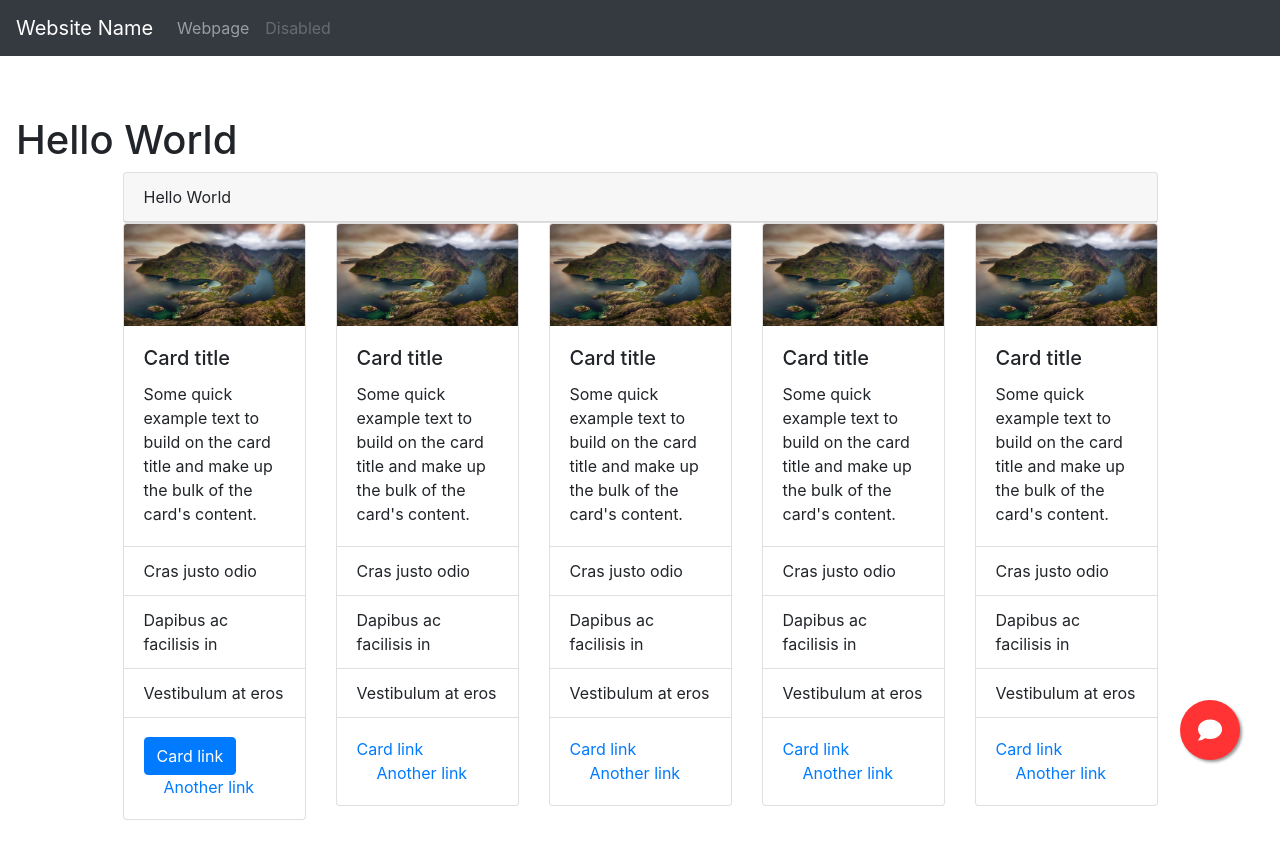
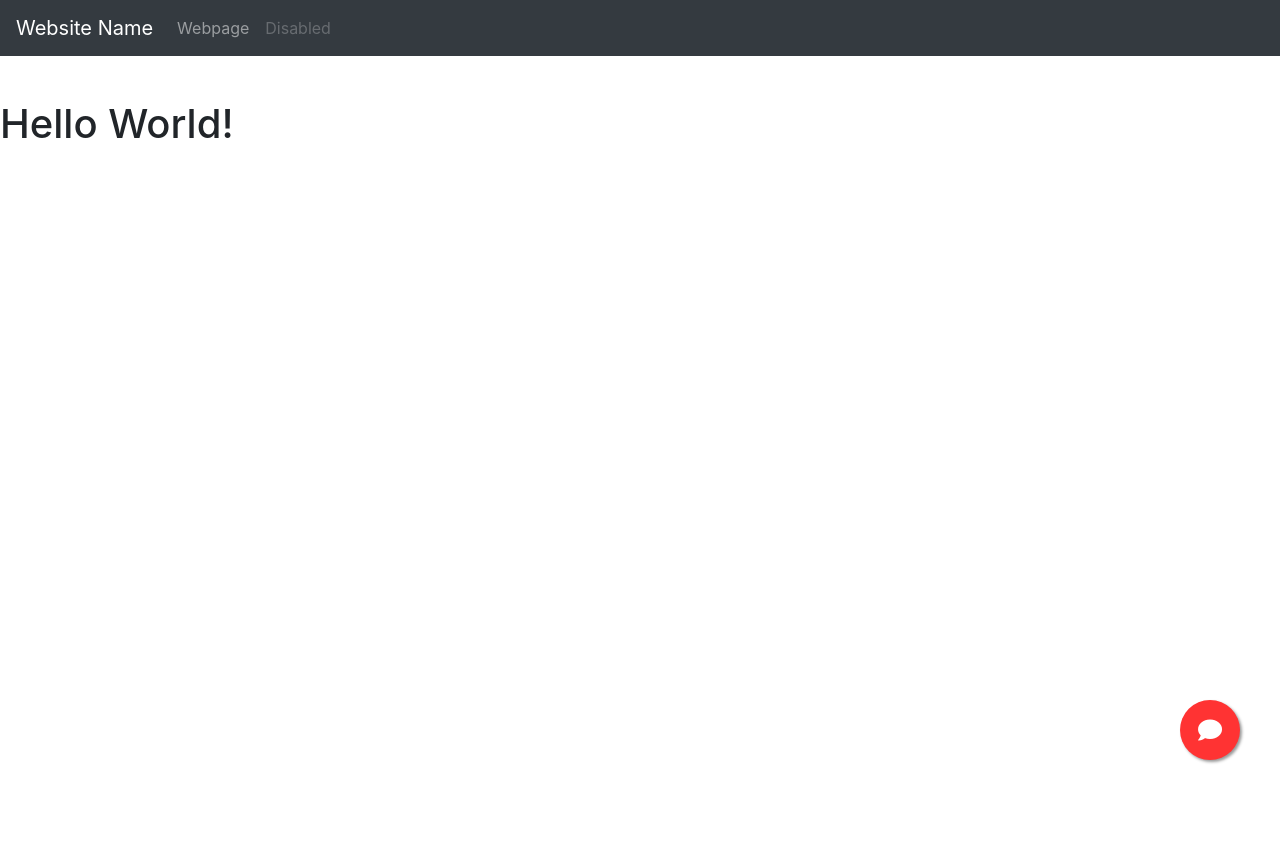
Before and after one commit to Bailey-1/Portfolio-Website, a plain HTML site: page index.html in a window 1280 px wide. Shown: the top 856 px of the page. After the commit the page ends 800 px from the top, so only its background shows below. Drawn offline with nearby package versions, Linux system fonts and the light colour scheme.

Commit message:
things
things

```diff
--- a/index.html
+++ b/index.html
@@ -36,117 +36,11 @@
 				</ul>
 			</div>
 		</nav>
+
 		<div class="" style="height:100px">
 
 		</div>
-
-		<div class="p-3" style="height:3000px">
-			<h1 class="">Hello World</h1>
-
-			<div class="row justify-content-center">
-				<div class="col-10">
-					<div class="card">
-						<div class="card-header">
-							Hello World
-						</div>
-					</div>
-				</div>
-			</div>
-
-			<div class="row justify-content-center">
-				<div class="col-md-2">
-					<div class="card" style="">
-						<img class="card-img-top" src="images/BingImageOfTheDay_20180926.jpg" alt="Card image cap">
-					  	<div class="card-body">
-							<h5 class="card-title">Card title</h5>
-							<p class="card-text">Some quick example text to build on the card title and make up the bulk of the card's content.</p>
-					  	</div>
-					  	<ul class="list-group list-group-flush">
-							<li class="list-group-item">Cras justo odio</li>
-							<li class="list-group-item">Dapibus ac facilisis in</li>
-							<li class="list-group-item">Vestibulum at eros</li>
-					  	</ul>
-					  	<div class="card-body">
-							<a href="#" class="card-link btn btn-primary">Card link</a>
-							<a href="#" class="card-link">Another link</a>
-					  	</div>
-					</div>
-				</div>
-				<div class="col-md-2">
-					<div class="card" style="">
-						<img class="card-img-top" src="images/BingImageOfTheDay_20180926.jpg" alt="Card image cap">
-					  	<div class="card-body">
-							<h5 class="card-title">Card title</h5>
-							<p class="card-text">Some quick example text to build on the card title and make up the bulk of the card's content.</p>
-					  	</div>
-					  	<ul class="list-group list-group-flush">
-							<li class="list-group-item">Cras justo odio</li>
-							<li class="list-group-item">Dapibus ac facilisis in</li>
-							<li class="list-group-item">Vestibulum at eros</li>
-					  	</ul>
-					  	<div class="card-body">
-							<a href="#" class="card-link">Card link</a>
-							<a href="#" class="card-link">Another link</a>
-					  	</div>
-					</div>
-				</div>
-				<div class="col-md-2">
-					<div class="card" style="">
-						<img class="card-img-top" src="images/BingImageOfTheDay_20180926.jpg" alt="Card image cap">
-					  	<div class="card-body">
-							<h5 class="card-title">Card title</h5>
-							<p class="card-text">Some quick example text to build on the card title and make up the bulk of the card's content.</p>
-					  	</div>
-					  	<ul class="list-group list-group-flush">
-							<li class="list-group-item">Cras justo odio</li>
-							<li class="list-group-item">Dapibus ac facilisis in</li>
-							<li class="list-group-item">Vestibulum at eros</li>
-					  	</ul>
-					  	<div class="card-body">
-							<a href="#" class="card-link">Card link</a>
-							<a href="#" class="card-link">Another link</a>
-					  	</div>
-					</div>
-				</div>
-				<div class="col-md-2">
-					<div class="card" style="">
-						<img class="card-img-top" src="images/BingImageOfTheDay_20180926.jpg" alt="Card image cap">
-					  	<div class="card-body">
-							<h5 class="card-title">Card title</h5>
-							<p class="card-text">Some quick example text to build on the card title and make up the bulk of the card's content.</p>
-					  	</div>
-					  	<ul class="list-group list-group-flush">
-							<li class="list-group-item">Cras justo odio</li>
-							<li class="list-group-item">Dapibus ac facilisis in</li>
-							<li class="list-group-item">Vestibulum at eros</li>
-					  	</ul>
-					  	<div class="card-body">
-							<a href="#" class="card-link">Card link</a>
-							<a href="#" class="card-link">Another link</a>
-					  	</div>
-					</div>
-				</div>
-				<div class="col-md-2">
-					<div class="card" style="">
-						<img class="card-img-top" src="images/BingImageOfTheDay_20180926.jpg" alt="Card image cap">
-					  	<div class="card-body">
-							<h5 class="card-title">Card title</h5>
-							<p class="card-text">Some quick example text to build on the card title and make up the bulk of the card's content.</p>
-					  	</div>
-					  	<ul class="list-group list-group-flush">
-							<li class="list-group-item">Cras justo odio</li>
-							<li class="list-group-item">Dapibus ac facilisis in</li>
-							<li class="list-group-item">Vestibulum at eros</li>
-					  	</ul>
-					  	<div class="card-body">
-							<a href="#" class="card-link">Card link</a>
-							<a href="#" class="card-link">Another link</a>
-					  	</div>
-					</div>
-				</div>
-
-			</div>
-		</div>
+		<h1>Hello World!</h1>
 
 		<a href="#" class="float" id="menu-share">
 			<i class="fa fa-comment my-float"></i>
```
Also changed, not shown: css/style.css (+15 -0 lines), js/main.js (added, +16 -0 lines), test.html (+28 -21 lines), 1 other file.
